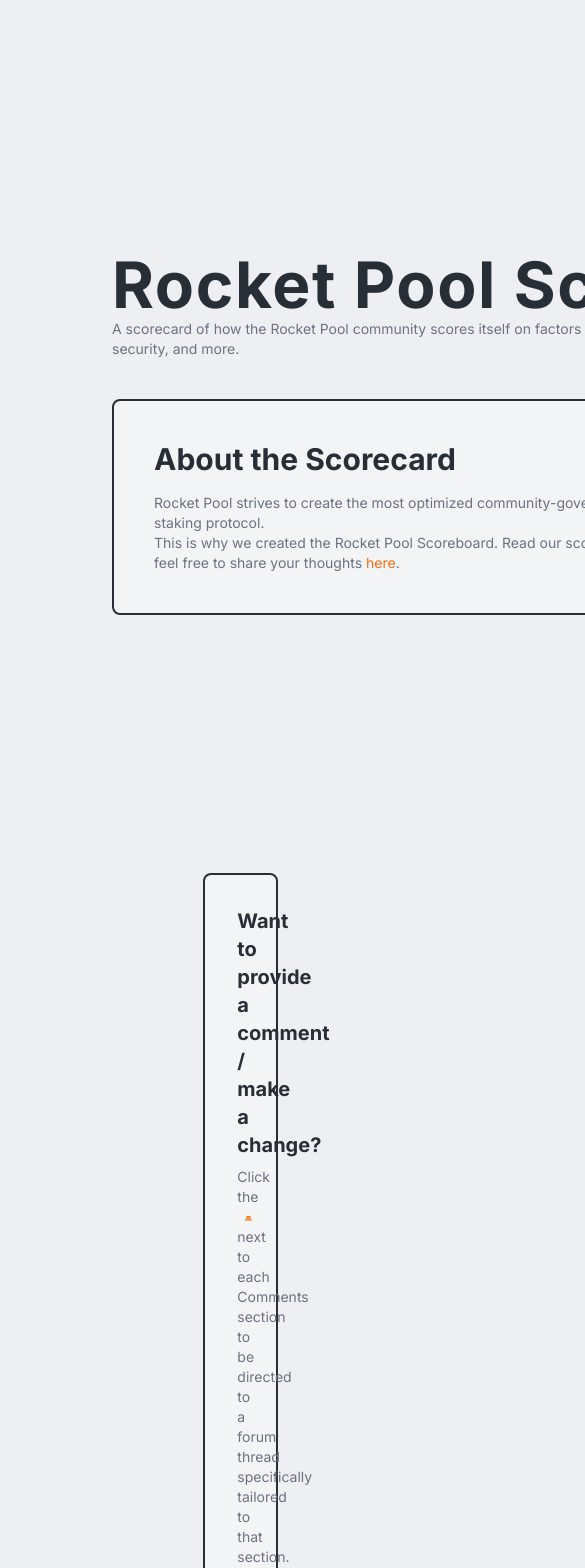
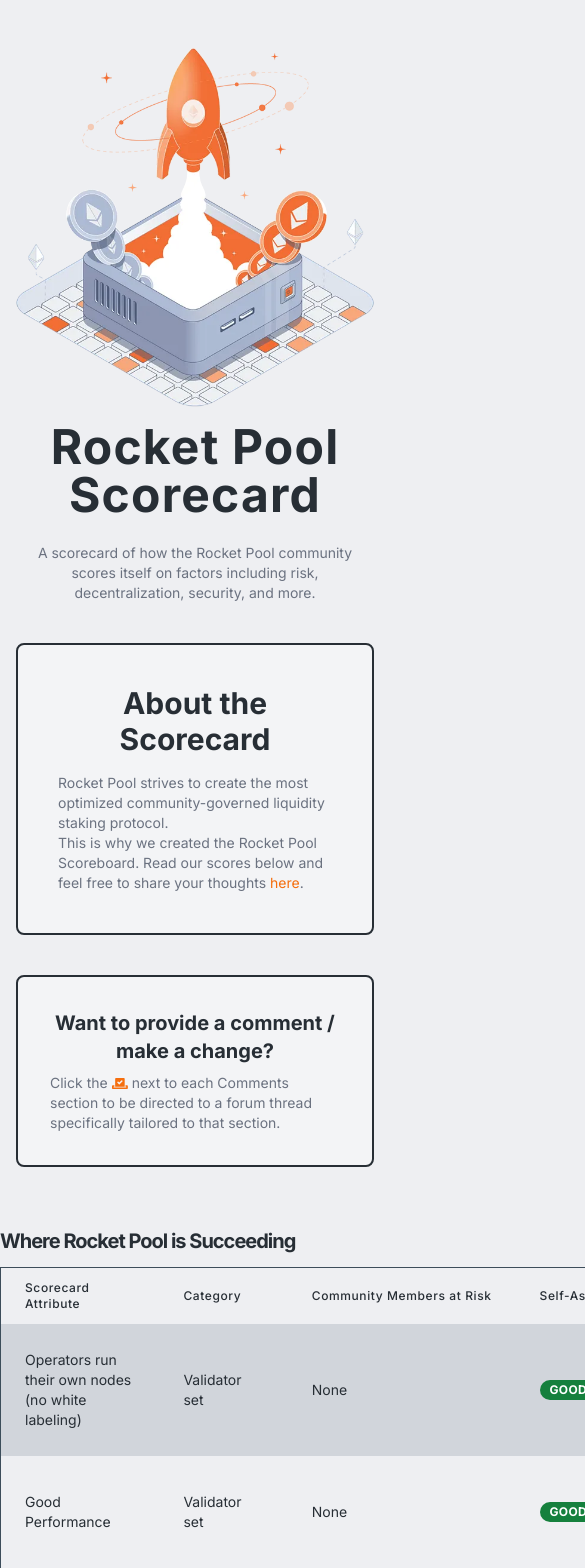
Before and after one commit to rocket-pool/RocketPool-Scorecard, a Next.js app: page / in a window 390 px wide. Shown: the top 1568 px of the page, 585 px wide, since content can reach past the window. Built offline with nearby package versions, Linux system fonts and the light colour scheme.

Commit message:
added mobile responsiveness in hero section

```diff
--- a/src/app/page.tsx
+++ b/src/app/page.tsx
@@ -3,7 +3,7 @@
 
 export default function Home() {
   return (
-    <main className="flex min-h-screen flex-col items-center justify-between p-24">
+    <main className="flex min-h-screen flex-col items-center justify-between lg:p-24">
       <div className="z-10 max-w-7xl w-full text-sm">
         <Hero />
       </div>
--- a/src/components/Hero/Hero.tsx
+++ b/src/components/Hero/Hero.tsx
@@ -6,20 +6,20 @@
 export default function Hero() {
   return (
     <section className="w-full py-12">
-      <div className="container px-4 md:px-6">
-        <div className="flex flex-row items-center justify-between">
+      <div className="px-4 md:px-6">
+        <div className="flex flex-col-reverse items-center justify-between lg:flex-row">
           <div className="flex-1">
             <div className="space-y-6">
-              <h1 className="text-header font-poppins font-bold tracking-wide whitespace-nowrap sm:text-5xl xl:text-6xl/none">
+              <h1 className="font-poppins font-bold text-center text-5xl tracking-wide lg:whitespace-nowrap lg:text-header lg:text-left">
                 Rocket Pool Scorecard
               </h1>
-              <p className="max-w-[700px] text-gray-500 md:text-xl dark:text-white/40">
+              <p className="w-full text-center lg:text-left lg:max-w-[700px] text-gray-500 md:text-xl dark:text-white/40">
                 A scorecard of how the Rocket Pool community scores itself on factors including
                 risk, decentralization, security, and more.
               </p>
             </div>
-            <div className="mt-10 bg-gray-100 p-10 rounded-lg border-2 border-foreground dark:border-none dark:bg-slateGray w-5/6">
-              <h2 className="text-3xl font-poppins font-bold mb-4">About the Scorecard</h2>
+            <div className="mt-10 bg-gray-100 p-10 rounded-lg border-2 border-foreground w-full dark:border-none dark:bg-slateGray lg:w-5/6">
+              <h2 className="text-center text-3xl font-poppins font-bold mb-4 lg:text-left">About the Scorecard</h2>
               <p className="text-md text-gray-500 dark:text-white/40">
                 Rocket Pool strives to create the most optimized community-governed
                 liquidity staking protocol.
@@ -32,16 +32,12 @@
           </div>
           <div className="flex-none">
             <div className="dark:hidden">
-              <Image
+            <Image
                 alt="Rocket Pool Scorecard Hero Image"
                 src={HeroLight}
                 sizes="100vw"
-                style={{
-                  width: '100%',
-                  height: 'auto',
-                }}
-                className="rounded-xl"
-                priority
+                className="rounded-xl mb-4 lg:mb-0 lg:w-full lg:h-auto"
+                priority={true}
               />
             </div>
             <div className="hidden dark:block">
@@ -49,26 +45,22 @@
                 alt="Rocket Pool Scorecard Hero Image"
                 src={HeroDark}
                 sizes="100vw"
-                style={{
-                  width: '100%',
-                  height: 'auto',
-                }}
-                className="rounded-xl"
-                priority
+                className="rounded-xl mb-4 lg:mb-0 lg:w-full lg:h-auto"
+                priority={true}
               />
             </div>
           </div>
         </div>
       </div>
-      <div className="container px-4 md:px-6 mt-32">
-        <div className="w-[45%] mt-10 ml-auto bg-gray-100 p-8 rounded-lg border-2 border-foreground dark:border-none dark:bg-slateGray">
-          <h2 className="text-xl font-poppins font-bold mb-2">Want to provide a comment / make a change?</h2>
+      <div className="w-full px-4 lg:mt-32">
+        <div className="w-full mt-10 bg-gray-100 p-8 rounded-lg border-2 border-foreground lg:w-[45%] lg:ml-auto dark:border-none dark:bg-slateGray">
+          <h2 className="text-center text-xl font-poppins font-bold mb-2 lg:text-left">Want to provide a comment / make a change?</h2>
           <p className="text-md text-gray-500 dark:text-white/40">
             Click the
             <Image
               alt="Forum Input Link"
               src={InputIcon}
-              className="inline-block mx-2"
+              className="inline-block mx-1 lg:mx-2"
             />
             next to each Comments section to be directed to a forum thread
             specifically tailored to that section.
```
